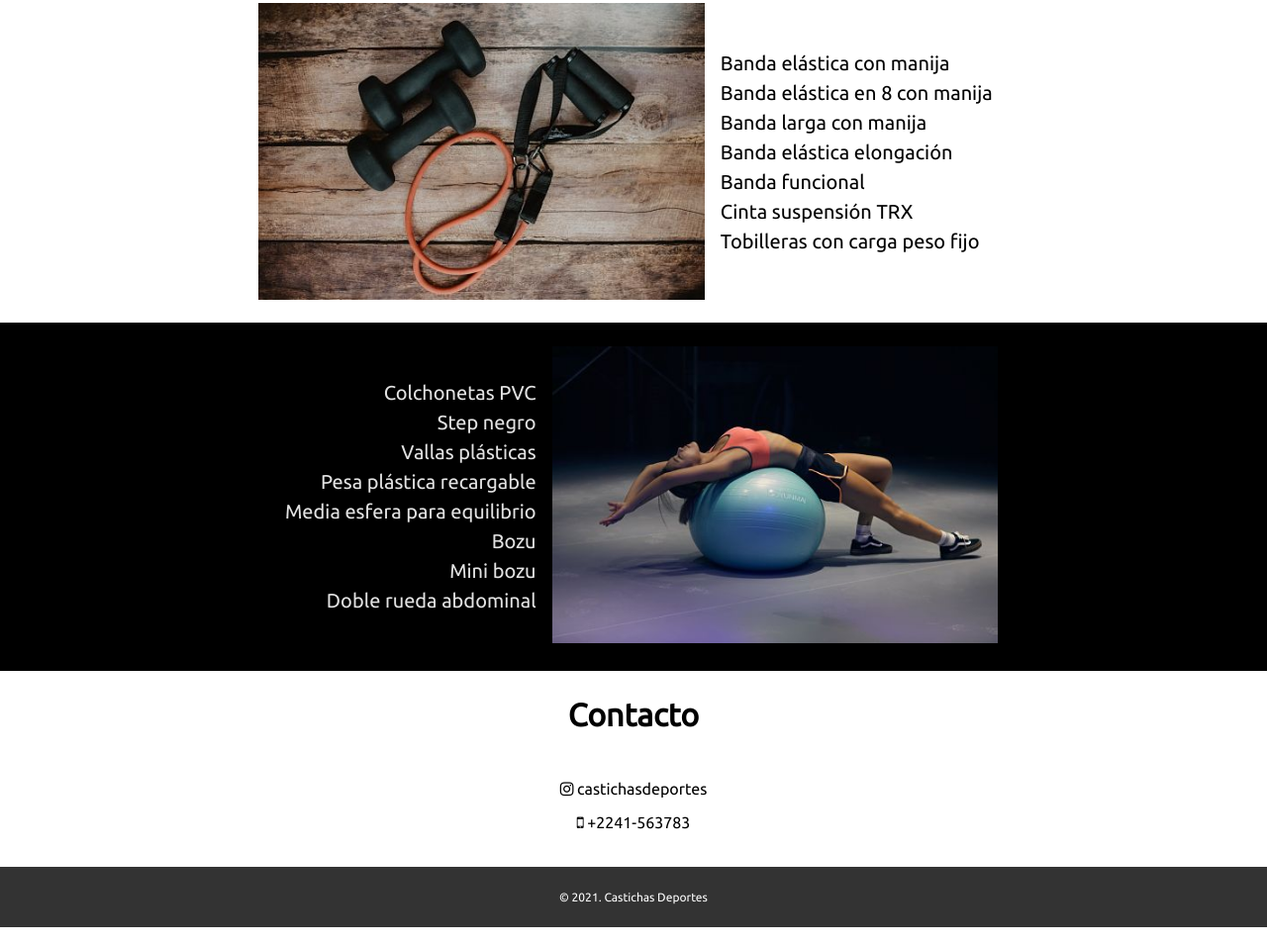
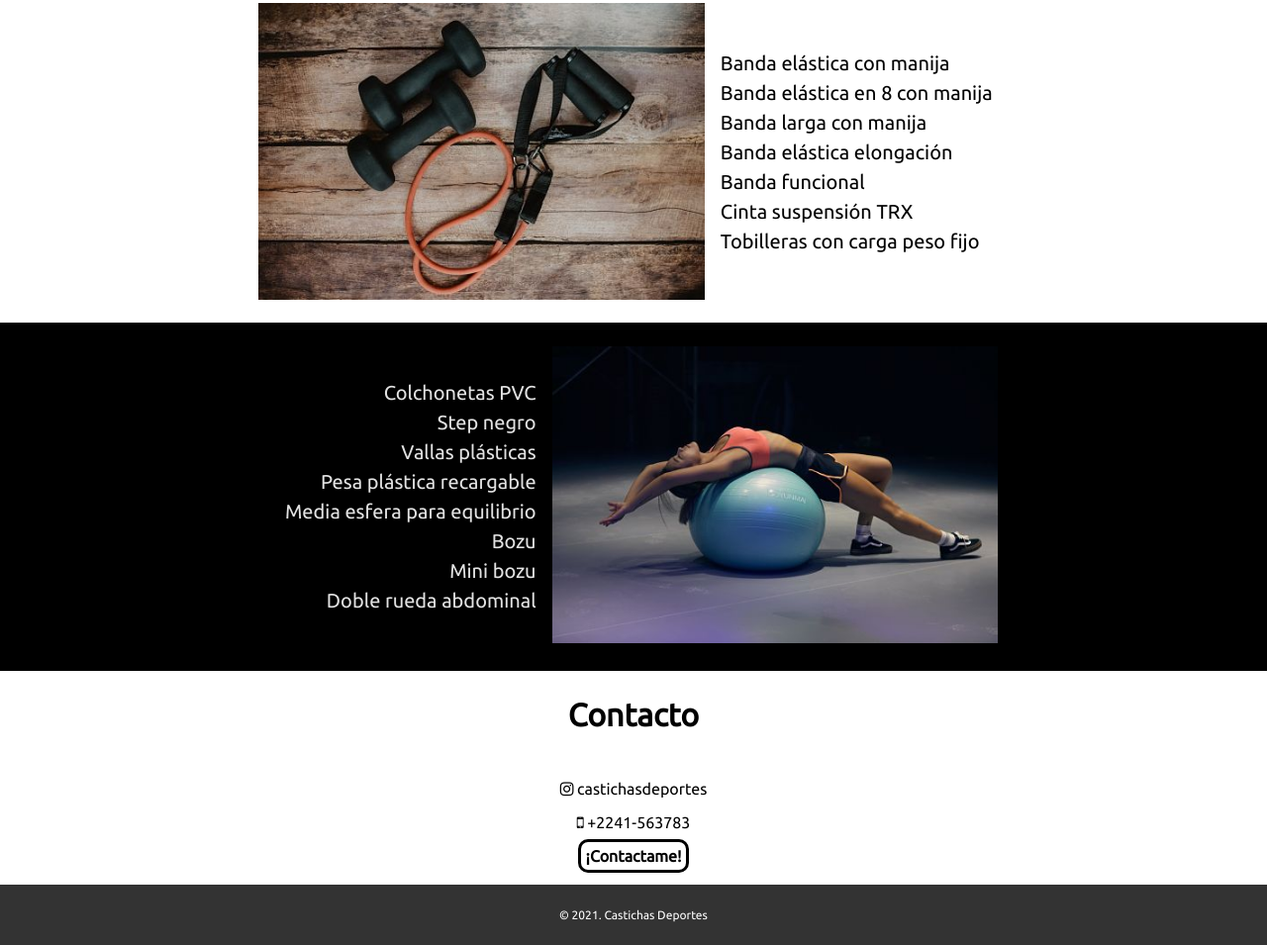
Before and after one commit to castitomas/castichasdeportes-landingpage, a plain HTML site: page index.html in a window 1280 px wide. Shown: the part 1799-2754 px from the top of the page at 99% size. Drawn offline with Linux system fonts and the light colour scheme.

Commit message:
Update mailtoui

```diff
--- a/index.html
+++ b/index.html
@@ -76,6 +76,7 @@
       <div class="info">
         <a href="https://www.instagram.com/castichasdeportes/?hl=es-la"><i class="fa fa-instagram" aria-hidden="true"></i> castichasdeportes </a>
         <p><i class="fa fa-mobile" aria-hidden="true"></i> +2241-563783 </p>
+        <a class="mailtoui" href="castichas@yahoo.com.ar">¡Contactame!</a>
       </div>
     </section>
   </main>
@@ -84,5 +85,6 @@
   </footer>
 
   <script src="/src/index.js"></script>
+  <script src="/node_modules/mailtoui/dist/mailtoui-min.js"></script>
 </body>
 </html>
--- a/style.css
+++ b/style.css
@@ -188,6 +188,13 @@ nav a {
     color: rgb(187, 170, 147);
 }
 
+.contacto .info .mailtoui {
+    border-style: solid;
+    border-radius: 10px;
+    padding: 5px;
+    font-weight: 700;
+}
+
 /* Footer */
 
 footer {
```
Also changed, not shown: package-lock.json (added).
